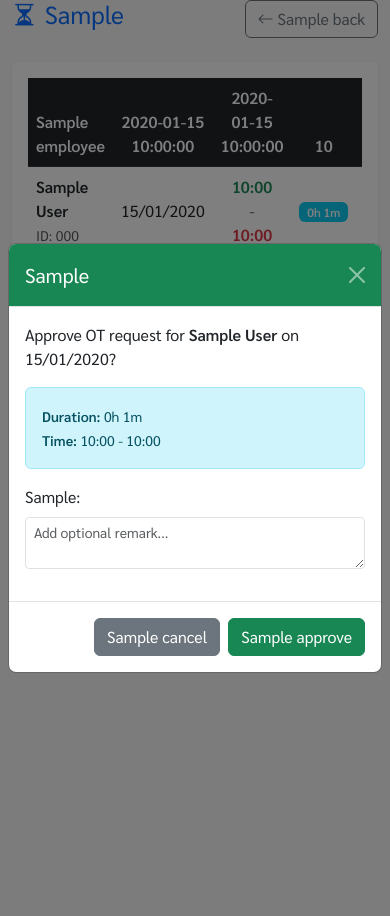
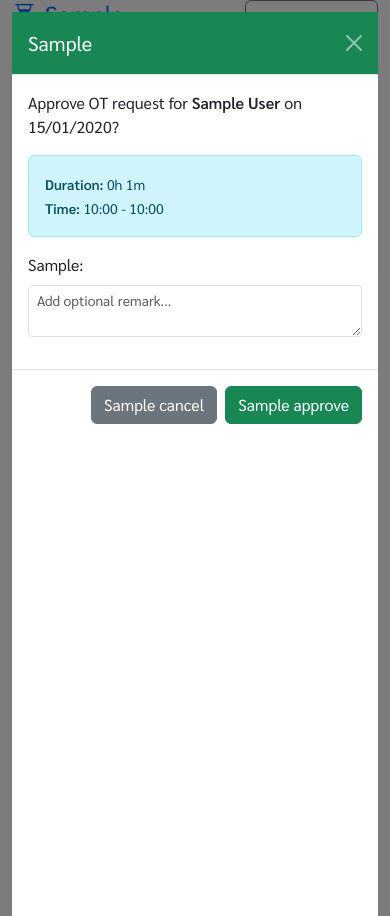
Before and after one commit to googoogelatoth/dental-hrm, a Python web app: template app/templates/admin_ot_approval.html in a window 390 px wide, after a click on "Approve". Run offline with Jinja, Linux system fonts and the light colour scheme; the template is opened without the code that fills it: most values are stand-ins (such as "Sample title", 1, 10 or a date in 2020).

Commit message:
fix: prevent mobile modal backdrop from blocking OT approval clicks
Co-authored-by: Cursor <cursoragent@cursor.com>

```diff
--- a/app/templates/admin_ot_approval.html
+++ b/app/templates/admin_ot_approval.html
@@ -79,8 +79,8 @@
 
 {% block modals %}
 {% for ot in pending_ots %}
-<div class="modal fade" id="approveModal{{ ot.id }}" tabindex="-1" aria-hidden="true">
-    <div class="modal-dialog modal-dialog-centered">
+<div class="modal" id="approveModal{{ ot.id }}" tabindex="-1" aria-hidden="true">
+    <div class="modal-dialog modal-dialog-centered modal-fullscreen-sm-down">
         <div class="modal-content">
             <form action="/admin/approve-ot-request/{{ ot.id }}" method="POST">
                 <div class="modal-header bg-success text-white">
@@ -107,8 +107,8 @@
     </div>
 </div>
 
-<div class="modal fade" id="rejectModal{{ ot.id }}" tabindex="-1" aria-hidden="true">
-    <div class="modal-dialog modal-dialog-centered">
+<div class="modal" id="rejectModal{{ ot.id }}" tabindex="-1" aria-hidden="true">
+    <div class="modal-dialog modal-dialog-centered modal-fullscreen-sm-down">
         <div class="modal-content">
             <form action="/admin/reject-ot-request/{{ ot.id }}" method="POST">
                 <div class="modal-header bg-danger text-white">
--- a/app/templates/base.html
+++ b/app/templates/base.html
@@ -31,16 +31,41 @@
     <style>
         body { font-family: 'Sarabun', sans-serif; background-color: #f8f9fa; }
         .form-container { background: white; padding: 30px; border-radius: 15px; box-shadow: 0 4px 6px rgba(0,0,0,0.1); }
+
+        /* Modal layering: modal must always sit above backdrop (mobile/iOS safe) */
+        .modal-backdrop { z-index: 1050 !important; }
         .modal { z-index: 1060 !important; }
-        .modal-backdrop { z-index: 1050 !important; display: none !important; }
-        .modal-backdrop.show { display: block !important; opacity: 0.5 !important; }
-        body { overflow: auto !important; padding-right: 0 !important; }
+        .modal.show {
+            display: block !important;
+            pointer-events: none;
+        }
+        .modal.show .modal-dialog {
+            pointer-events: auto;
+            transform: none !important;
+        }
+
+        body.modal-open {
+            overflow: hidden !important;
+            padding-right: 0 !important;
+        }
+        body:not(.modal-open) {
+            overflow: auto !important;
+            padding-right: 0 !important;
+        }
+
         .form-container,
         .table-responsive,
         .container {
             transform: none !important;
             perspective: none !important;
             filter: none !important;
+        }
+
+        @media (max-width: 576px) {
+            .modal-dialog {
+                margin: 0.75rem;
+                max-width: calc(100% - 1.5rem);
+            }
         }
     </style>
 </head>
@@ -60,13 +85,58 @@
 
     <script>
     (function () {
-        document.querySelectorAll('.modal').forEach(function (modalEl) {
-            modalEl.addEventListener('show.bs.modal', function () {
+        function relocateModalsToBody() {
+            document.querySelectorAll('.modal').forEach(function (modalEl) {
                 if (modalEl.parentElement !== document.body) {
                     document.body.appendChild(modalEl);
                 }
             });
+        }
+
+        function cleanupModalArtifacts() {
+            if (document.querySelector('.modal.show')) {
+                return;
+            }
+            document.querySelectorAll('.modal-backdrop').forEach(function (el) {
+                el.remove();
+            });
+            document.body.classList.remove('modal-open');
+            document.body.style.removeProperty('overflow');
+            document.body.style.removeProperty('padding-right');
+        }
+
+        function ensureModalAboveBackdrop(modalEl) {
+            var backdrops = document.querySelectorAll('.modal-backdrop');
+            if (backdrops.length > 1) {
+                backdrops.forEach(function (el, index) {
+                    if (index < backdrops.length - 1) {
+                        el.remove();
+                    }
+                });
+            }
+            document.body.appendChild(modalEl);
+        }
+
+        document.addEventListener('DOMContentLoaded', relocateModalsToBody);
+
+        document.addEventListener('show.bs.modal', function (event) {
+            var modalEl = event.target;
+            if (!(modalEl instanceof HTMLElement) || !modalEl.classList.contains('modal')) {
+                return;
+            }
+            relocateModalsToBody();
+            document.body.appendChild(modalEl);
         });
+
+        document.addEventListener('shown.bs.modal', function (event) {
+            var modalEl = event.target;
+            if (!(modalEl instanceof HTMLElement) || !modalEl.classList.contains('modal')) {
+                return;
+            }
+            ensureModalAboveBackdrop(modalEl);
+        });
+
+        document.addEventListener('hidden.bs.modal', cleanupModalArtifacts);
     })();
     </script>
 
```
